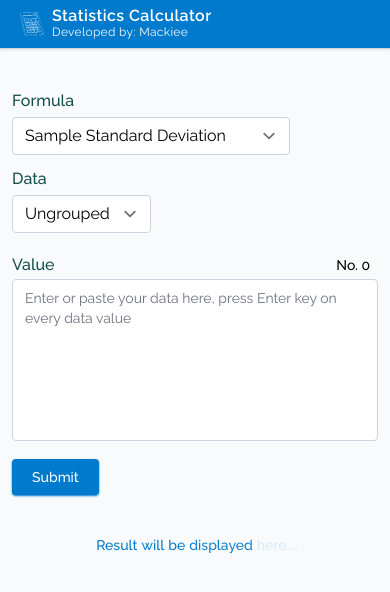
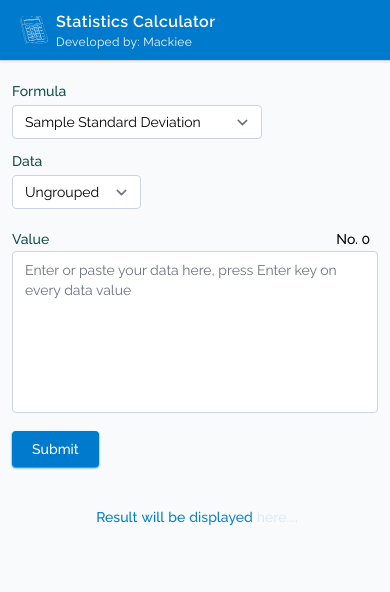
Before and after one commit to Mackiee21/statistics-calculator, a React (Vite) app: page / in a window 390 px wide. Shown: the top 592 px of the page. Built offline with nearby package versions, Linux system fonts and the light colour scheme.

Commit message:
untag nindot nas mobile

```diff
--- a/src/components/FormulaHeader.jsx
+++ b/src/components/FormulaHeader.jsx
@@ -5,8 +5,8 @@ const FormulaHeader = ({options, title, setSelectedFormula, handleSubmitData}) =
   }
   return (
     <div className="flex flex-col gap-1">
-      <h1 className="font-medium text-teal-900">{title}</h1>
-      <select onChange={handleChange} className="self-start py-1.5 border-[1.5px] border-slate-300 cursor-pointer">
+      <h1 className="font-medium text-teal-900 md:text-base text-sm">{title}</h1>
+      <select onChange={handleChange} className="self-start py-1.5 md:text-base text-sm border-[1.5px] border-slate-300 cursor-pointer">
          {options.map(option => {
           if(typeof option === "object"){
             return <option key={option.type} value={option.short}>{option.type}</option>
--- a/src/components/Header.jsx
+++ b/src/components/Header.jsx
@@ -1,14 +1,14 @@
 import logo from '../assets/logo.svg'
 const Header = () => {
   return (
-    <div className="bg-main flex items-center justify-between md:px-12 px-5 py-2 border-b-[1.5px] border-zinc-300 shadow-sm shadow-zinc-200">
+    <div className="bg-main flex items-center justify-between md:px-12 px-5 md:py-2 py-2.5 border-b-[1.5px] border-zinc-300 shadow-sm shadow-zinc-200">
         <div className="flex-1">
           <div className='flex gap-2 items-center'>
             <div className="text-white font-medium text-lg">
-              <img src={logo} alt="logo" className='md:w-9 w-6' />
+              <img src={logo} alt="logo" className='md:w-9 w-7' />
             </div>
             <div className='flex flex-col'>
-              <h3 className="md:text-xl text-base md:leading-6 leading-none md:font-bold font-semibold text-white tracking-wide">Statistics Calculator</h3>
+              <h3 className="md:text-xl text-base leading-6 md:font-bold font-semibold text-white tracking-wide">Statistics Calculator</h3>
               <p className="text-xs text-slate-50 tracking-wide">Developed by: Mackiee</p>
             </div>
           </div>
--- a/src/components/Main.jsx
+++ b/src/components/Main.jsx
@@ -71,7 +71,7 @@ const Main = () => {
         }
     }
   return (
-    <div className="mt-7 flex md:flex-row flex-col md:portrait:flex-col gap-10 md:w-[90%] mx-auto md:p-0 p-3">
+    <div className="md:mt-7 mt-2 flex md:flex-row flex-col md:portrait:flex-col gap-10 md:w-[90%] mx-auto md:p-0 p-3">
         <div className="flex-1">
             <div className="flex md:flex-row flex-col md:items-center md:gap-10 gap-3">
                 <FormulaHeader options={formulas} title={"Formula"} setSelectedFormula={setSelectedFormula} handleSubmitData={handleSubmitData} />
@@ -79,7 +79,7 @@ const Main = () => {
             </div>
             <div className="mt-5 flex-1 items-start flex flex-col gap-0.5">
                 <div className="flex items-center justify-between w-full">
-                    <h1 className="text-teal-900 font-medium">Value</h1>
+                    <h1 className="text-teal-900 font-medium md:text-base text-sm">Value</h1>
                     <span className="text-sm font-medium me-2">No. {textareaVal.split("\n")[0] ? textareaVal.split("\n")[textareaVal.split("\n").length - 1].trim() ?  textareaVal.split("\n").length :  textareaVal.split("\n").length - 1 : 0}</span>
                 </div>
                 <textarea placeholder="Enter or paste your data here, press Enter key on every data value"
```
Also changed, not shown: 5 other files (tests, documents, lock files or other folders).
